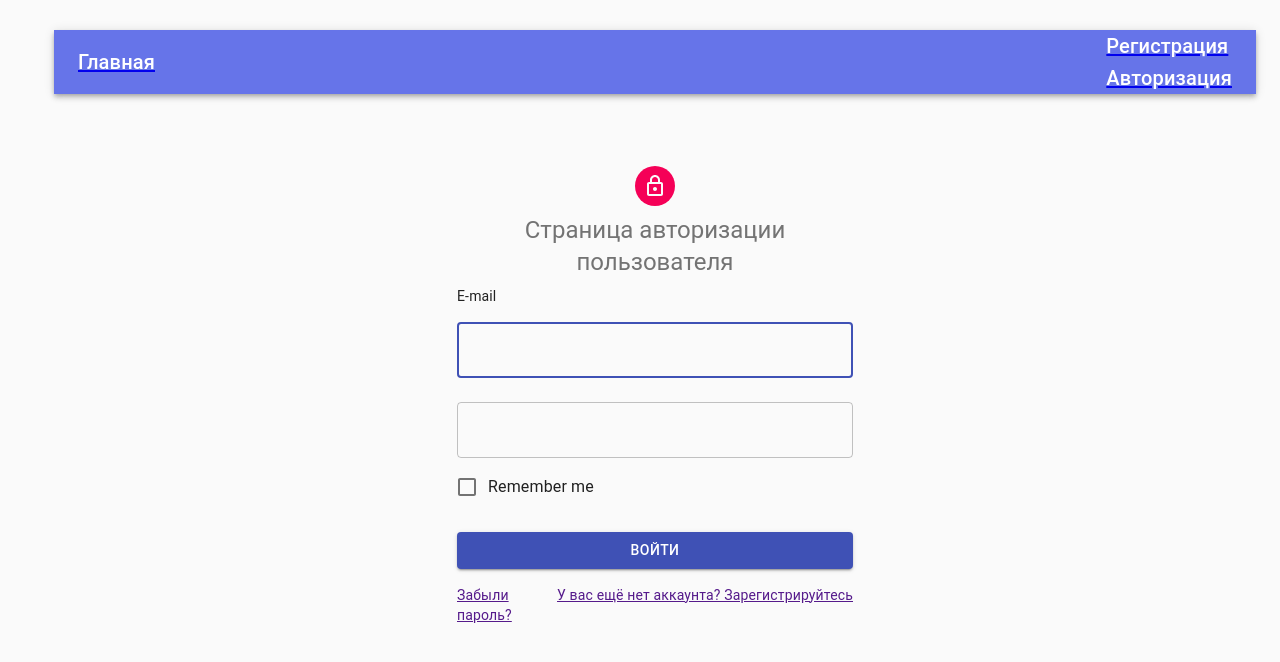
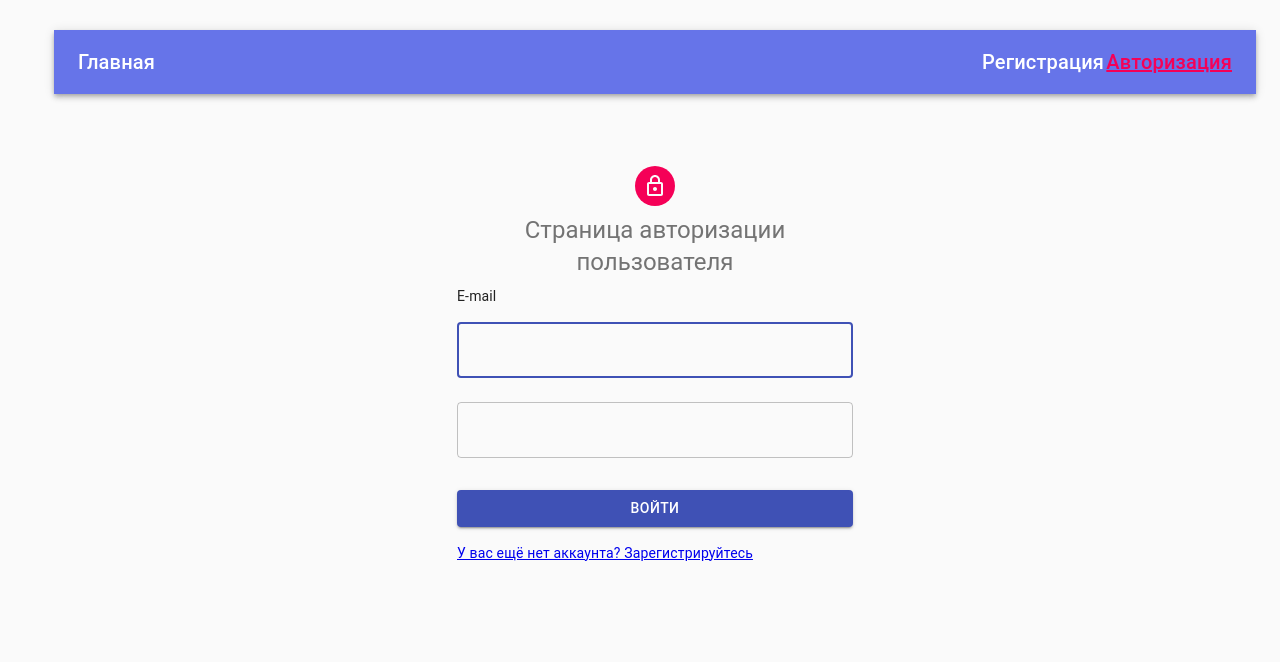
Before and after one commit to Nataliia-Blazhko/goit-react-hw-08-phonebook, a React (Create React App) app: page /login in a window 1280 px wide. Shown: the top 662 px of the page. Built offline with nearby package versions, Linux system fonts and the light colour scheme.

Commit message:
добавляет исправления

```diff
--- a/src/components/authnav/AuthNav.js
+++ b/src/components/authnav/AuthNav.js
@@ -2,10 +2,22 @@ import React from 'react';
 import { NavLink } from 'react-router-dom';
 import { makeStyles } from '@material-ui/core/styles';
 import Typography from '@material-ui/core/Typography';
+import CssBaseline from '@material-ui/core/CssBaseline';
 
 const useStyles = makeStyles(theme => ({
-  title: {
+  root: {
+    display: 'flex',
+    justifyContent: 'space-between',
+    width: '250px',
+  },
+
+  link: {
+    textDecoration: 'none',
     color: 'white',
+  },
+  activeLink: {
+    textDecoration: 'underline',
+    color: '#f50057',
   },
 }));
 
@@ -13,21 +25,23 @@ const AuthNav = () => {
   const classes = useStyles();
   return (
     <div className={classes.root}>
+      <CssBaseline />
       <NavLink
         to="register"
         exact
-        className="link"
-        activeClassName="active-link"
+        className={classes.link}
+        activeClassName={classes.activeLink}
       >
-        <Typography variant="h6" className={classes.title}>
-          Регистрация{' '}
-        </Typography>
+        <Typography variant="h6">Регистрация</Typography>
       </NavLink>
-      <NavLink to="login" exact className="link" activeClassName="active-link">
+      <NavLink
+        to="login"
+        exact
+        className={classes.link}
+        activeClassName={classes.activeLink}
+      >
         {' '}
-        <Typography variant="h6" className={classes.title}>
-          Авторизация{' '}
-        </Typography>
+        <Typography variant="h6">Авторизация </Typography>
       </NavLink>
     </div>
   );
--- a/src/components/contactform/ContactForm.js
+++ b/src/components/contactform/ContactForm.js
@@ -1,9 +1,23 @@
 import { Component } from 'react';
 import PropTypes from 'prop-types';
 import { connect } from 'react-redux';
-// import { addContact } from '../../redux/phonebook/phonebook-actions';
 import { addContact } from '../../redux/phonebook/phonebook-operations';
+import TextField from '@material-ui/core/TextField';
 import { v4 as uuid } from 'uuid';
+import { withStyles } from '@material-ui/core/styles';
+import Button from '@material-ui/core/Button';
+import Grid from '@material-ui/core/Grid';
+import Container from '@material-ui/core/Container';
+import CssBaseline from '@material-ui/core/CssBaseline';
+
+const styles = theme => ({
+  root: {
+    '& > *': {
+      margin: theme.spacing(1),
+      width: '25ch',
+    },
+  },
+});
 
 export class ContactForm extends Component {
   state = {
@@ -33,20 +47,29 @@ export class ContactForm extends Component {
     this.setState({ name: '', number: '' });
   };
 
-  render() {
-    return (
-      <div className="container">
-        <form
-          onSubmit={e => {
+  onSubmit = e => {
     e.preventDefault();
     this.addContact(this.state);
     this.clearForm();
-          }}
+  };
+
+  render() {
+    const { classes } = this.props;
+    return (
+      <Container component="main" maxWidth="xs">
+        <CssBaseline />
+        <div className={classes.paper}>
+          <form
+            onSubmit={this.onSubmit}
+            className={(classes.root, classes.form)}
+            noValidate
+            autoComplete="off"
           >
-          <label htmlFor="name" className="subtitle">
-            Name
-          </label>
-          <input
+            <Grid container spacing={2}>
+              <Grid item xs={12} sm={6}>
+                <TextField
+                  label="Name"
+                  variant="filled"
                   onChange={this.handleInput}
                   value={this.state.name}
                   id="name"
@@ -56,10 +79,25 @@ export class ContactForm extends Component {
                   title="Имя может состоять только из букв, апострофа, тире и пробелов. Например Adrian, Jacob Mercer, Charles de Batz de Castelmore d'Artagnan и т. п."
                   required
                 />
-          <label htmlFor="number" className="subtitle">
+              </Grid>
+              {/* <label htmlFor="name" className="subtitle"></label> */}
+              {/* <input
+            onChange={this.handleInput}
+            value={this.state.name}
+            id="name"
+            type="text"
+            name="name"
+            pattern="^[a-zA-Zа-яА-Я]+(([' -][a-zA-Zа-яА-Я ])?[a-zA-Zа-яА-Я]*)*$"
+            title="Имя может состоять только из букв, апострофа, тире и пробелов. Например Adrian, Jacob Mercer, Charles de Batz de Castelmore d'Artagnan и т. п."
+            required
+          /> */}
+              {/* <label htmlFor="number" className="subtitle">
             Number
-          </label>
-          <input
+          </label> */}
+              <Grid item xs={12} sm={6}>
+                <TextField
+                  label="Phone Number"
+                  variant="filled"
                   onChange={this.handleInput}
                   value={this.state.number}
                   id="number"
@@ -69,9 +107,24 @@ export class ContactForm extends Component {
                   title="Номер телефона должен состоять цифр и может содержать пробелы, тире, круглые скобки и может начинаться с +"
                   required
                 />
-          <button className="addContact">Add contact</button>
+              </Grid>
+              <Grid item>
+                <Button
+                  type="button"
+                  variant="contained"
+                  size="medium"
+                  color="secondary"
+                  className={(classes.margin, addContact)}
+                  // margin="0 auto"
+                  // display="block"
+                >
+                  Add contact
+                </Button>
+              </Grid>
+            </Grid>
           </form>
         </div>
+      </Container>
     );
   }
 }
@@ -87,5 +140,8 @@ const mapDispatchToProps = dispatch => {
   };
 };
 
-export default connect(mapStateToProps, mapDispatchToProps)(ContactForm);
+export default connect(
+  mapStateToProps,
+  mapDispatchToProps,
+)(withStyles(styles, { withTheme: true })(ContactForm));
 ContactForm.propTypes = { addContact: PropTypes.func };
--- a/src/components/contacts/Contacts.js
+++ b/src/components/contacts/Contacts.js
@@ -3,10 +3,17 @@ import ContactForm from '../contactform/ContactForm';
 import ContactList from '../contactlist/ContactList';
 import Filter from '../filter/Filter';
 
+const styles = {
+  div: {
+    paddingTop: '20px',
+    paddingLeft: '20px',
+  },
+};
+
 export class Contacts extends Component {
   render() {
     return (
-      <div>
+      <div style={styles.div}>
         <h1>Phonebook</h1>
         <ContactForm />
         <h2>Contacts</h2>
--- a/src/components/home/Home.js
+++ b/src/components/home/Home.js
@@ -1,12 +1,5 @@
 import React, { Component } from 'react';
 import Typography from '@material-ui/core/Typography';
-import { withStyles } from '@material-ui/core/styles';
-
-const styles = theme => ({
-  title: {
-    color: 'black',
-  },
-});
 
 export class Home extends Component {
   render() {
@@ -19,5 +12,4 @@ export class Home extends Component {
     );
   }
 }
-
 export default Home;
--- a/src/components/login/Login.js
+++ b/src/components/login/Login.js
@@ -7,10 +7,8 @@ import TextField from '@material-ui/core/TextField';
 import Grid from '@material-ui/core/Grid';
 import Typography from '@material-ui/core/Typography';
 import Container from '@material-ui/core/Container';
-import FormControlLabel from '@material-ui/core/FormControlLabel';
-import Checkbox from '@material-ui/core/Checkbox';
+import LockOutlinedIcon from '@material-ui/icons/LockOutlined';
 import Avatar from '@material-ui/core/Avatar';
-import LockOutlinedIcon from '@material-ui/icons/LockOutlined';
 import { Link } from 'react-router-dom';
 import { withStyles } from '@material-ui/core/styles';
 
@@ -100,10 +98,6 @@ export class Login extends Component {
               onChange={this.handleInput}
               autoComplete="current-password"
             />
-            <FormControlLabel
-              control={<Checkbox value="remember" color="primary" />}
-              label="Remember me"
-            />
             <Button
               type="submit"
               fullWidth
@@ -115,13 +109,8 @@ export class Login extends Component {
               Войти{' '}
             </Button>
             <Grid container>
-              <Grid item xs>
-                <Link href="#" variant="body2">
-                  Забыли пароль?
-                </Link>
-              </Grid>
               <Grid item>
-                <Link href="#" variant="body2">
+                <Link to="register" variant="body2">
                   {'У вас ещё нет аккаунта? Зарегистрируйтесь'}
                 </Link>
               </Grid>
--- a/src/components/navigation/Navigation.js
+++ b/src/components/navigation/Navigation.js
@@ -6,8 +6,18 @@ import Typography from '@material-ui/core/Typography';
 import { makeStyles } from '@material-ui/core/styles';
 
 const useStyles = makeStyles(theme => ({
-  title: {
+  root: {
+    display: 'flex',
+    justifyContent: 'space-between',
+  },
+  link: {
+    textDecoration: 'none',
     color: 'white',
+    marginRight: '20px',
+  },
+  activeLink: {
+    textDecoration: 'underline',
+    color: '#f50057',
   },
 }));
 
@@ -15,8 +25,12 @@ const Navigation = ({ isAuthenticated }) => {
   const classes = useStyles();
   return (
     <div className={classes.root}>
-      <NavLink to="/" exact className="link" activeClassName="active-link">
-        {' '}
+      <NavLink
+        to="/"
+        exact
+        className={classes.link}
+        activeClassName={classes.activeLink}
+      >
         <Typography variant="h6" className={classes.title}>
           Главная
         </Typography>
@@ -25,12 +39,11 @@ const Navigation = ({ isAuthenticated }) => {
         <NavLink
           to="/contacts"
           exact
-          className="link"
-          activeClassName="active-link"
+          className={classes.link}
+          activeClassName={classes.activeLink}
         >
-          {' '}
           <Typography variant="h6" className={classes.title}>
-            Телефонная книга{' '}
+            Телефонная книга
           </Typography>
         </NavLink>
       )}
--- a/src/components/usermenu/UserMenu.js
+++ b/src/components/usermenu/UserMenu.js
@@ -20,7 +20,7 @@ const UserMenu = ({ email, onLogout }) => {
         onClick={onLogout}
         variant="contained"
         size="medium"
-        color="secondary"
+        color="defaults"
         className={classes.margin}
       >
         Logout
--- a/src/styles.scss
+++ b/src/styles.scss
@@ -16,13 +16,13 @@ h2 {
   margin-bottom: 10px;
 }
 
-.container {
-  padding: 20px 100px 20px 20px;
-  border: 1px solid black;
-  width: fit-content;
-  margin-top: 20px;
-  margin-bottom: 20px;
-}
+// .container {
+//   padding: 20px 100px 20px 20px;
+//   border: 1px solid black;
+//   width: fit-content;
+//   margin-top: 20px;
+//   margin-bottom: 20px;
+// }
 
 .subtitle {
   display: block;
```
Lines whose indentation alone changed are shown as unchanged.
